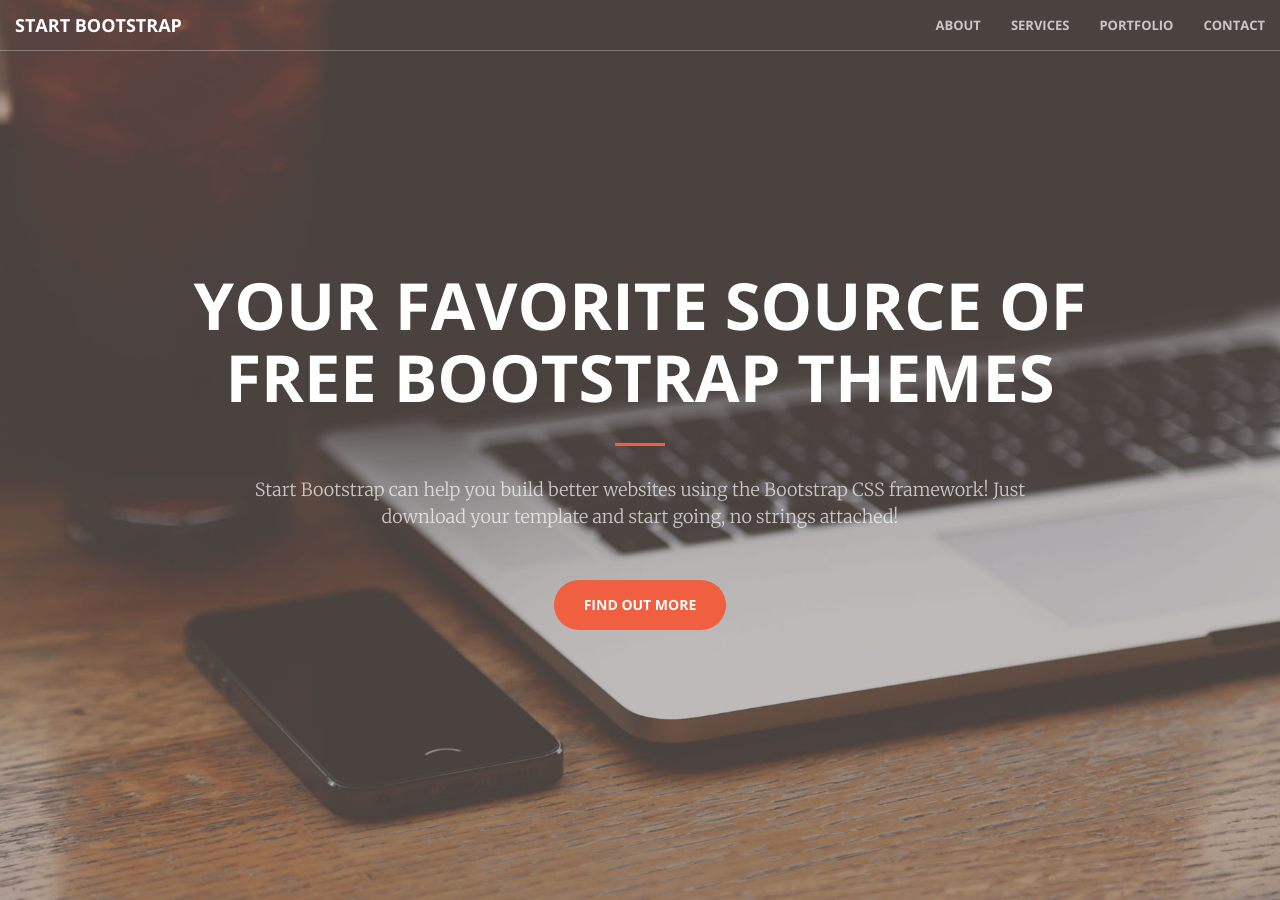
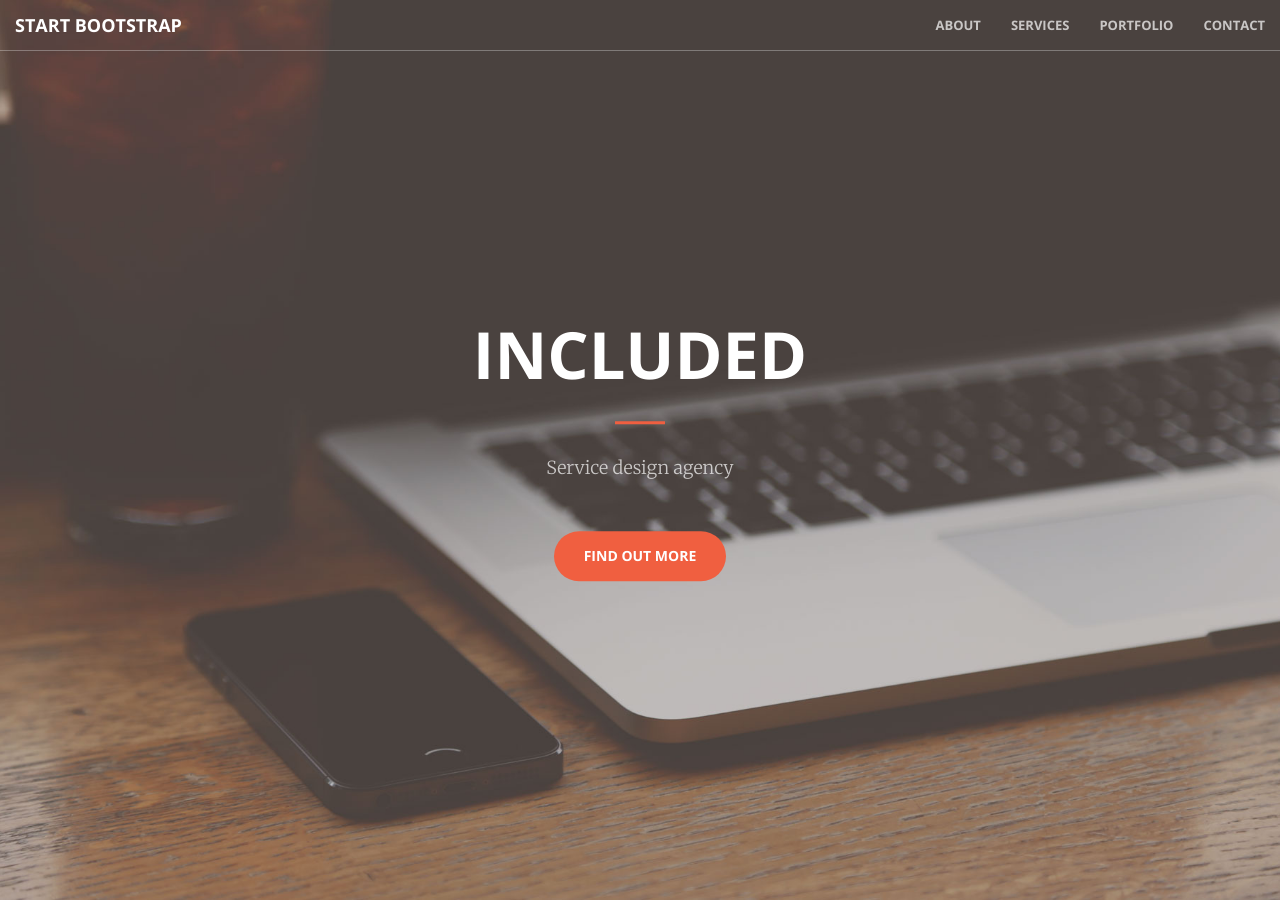
Before and after one commit to sofiantoulou/DesignThinkersGreece, a Jekyll site: the page built from index.html, in a window 1280 px wide and 900 px high. Built offline with Jekyll 4.4.1, drawn with Linux system fonts in a browser that asks for light colours.

Commit message:
Update header.html

```diff
--- a/_includes/header.html
+++ b/_includes/header.html
@@ -1,9 +1,9 @@
 <header>
     <div class="header-content">
         <div class="header-content-inner">
-            <h1>Your Favorite Source of Free Bootstrap Themes</h1>
+            <h1>IncludeD</h1>
             <hr>
-            <p>Start Bootstrap can help you build better websites using the Bootstrap CSS framework! Just download your template and start going, no strings attached!</p>
+            <p>Service design agency</p>
             <a href="#about" class="btn btn-primary btn-xl page-scroll">Find Out More</a>
         </div>
     </div>
```
